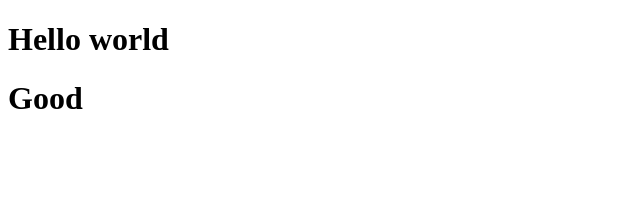
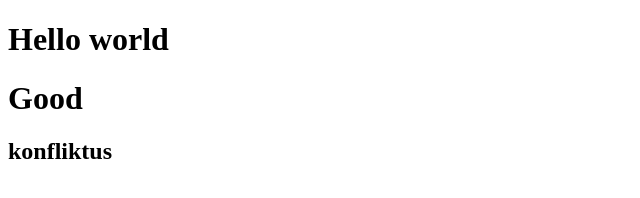
Before and after one commit to vilmosan/Webprogramozas-II, a plain HTML site: page index.html in a window 1280 px wide. Shown: the whole page, without its empty margins (0-640 px from the left). Drawn offline with Linux system fonts and the light colour scheme.

Commit message:
konfliktus

```diff
--- a/index.html
+++ b/index.html
@@ -7,5 +7,6 @@
   <body>
     <h1>Hello world</h1>
     <h1>Good</h1>
+	<h2>konfliktus</h2>
   </body>
 </html>
```
Also changed, not shown: VarMarton push.txt.
